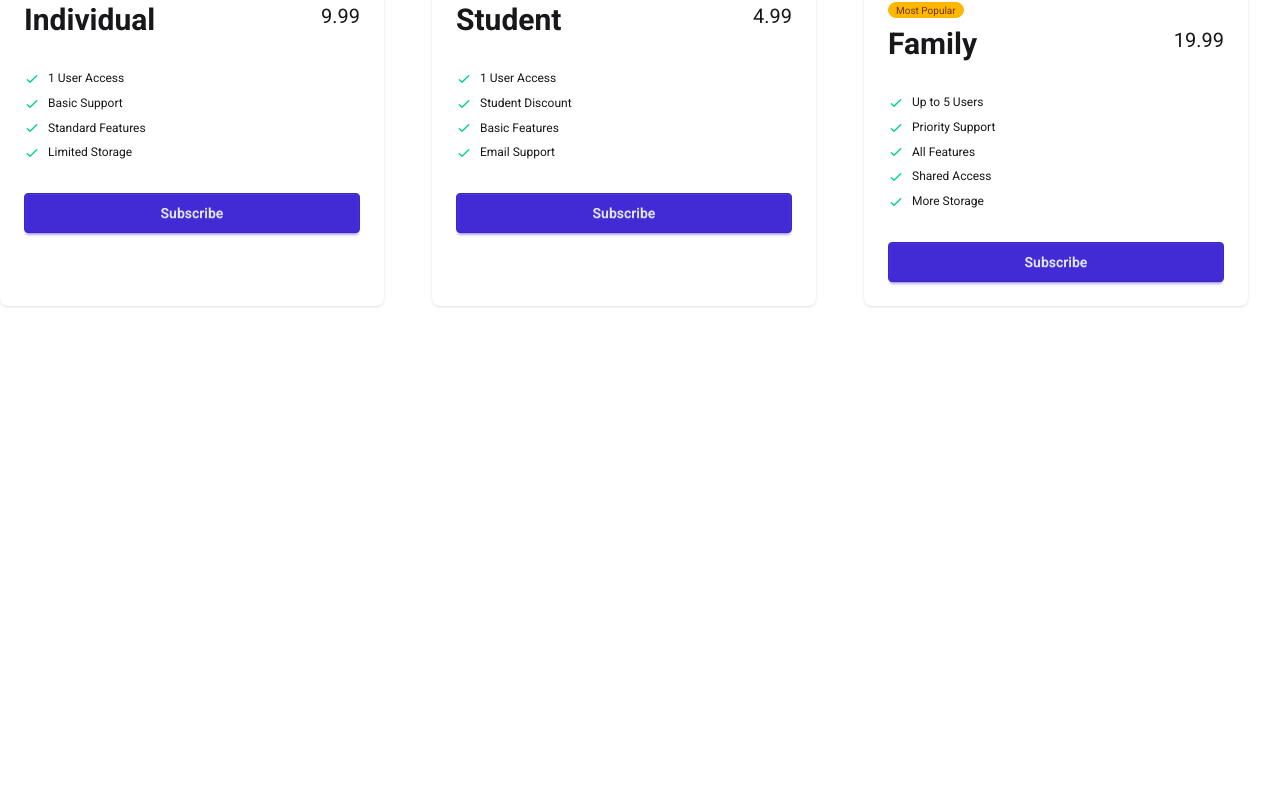
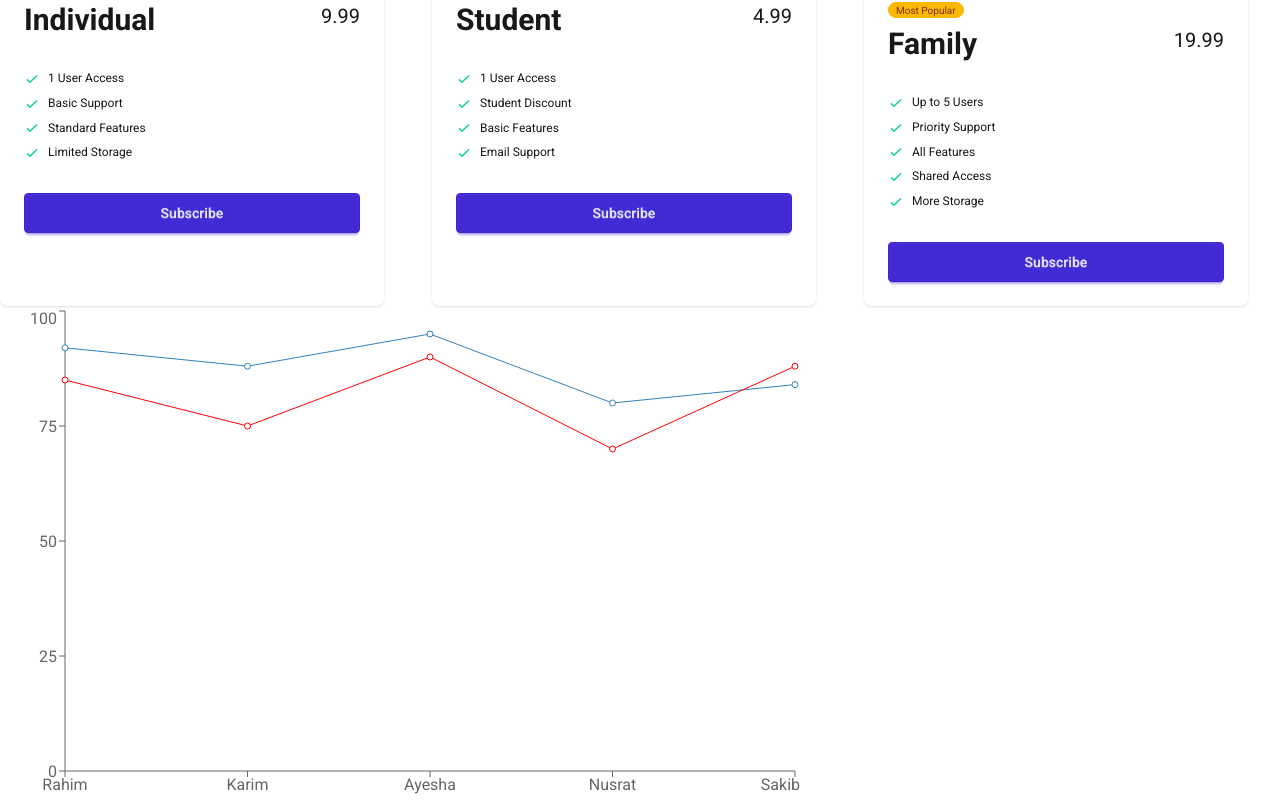
Before and after one commit to sabbir404e/React-Ecosystem, a React (Vite) app: page / in a window 1280 px wide. Shown: the part 262-1068 px from the top of the page. Before the commit the page ends 800 px from the top, so only its background shows below. Built offline with nearby package versions, Linux system fonts and the light colour scheme.

Commit message:
Recharts added

```diff
--- a/package.json
+++ b/package.json
@@ -15,6 +15,7 @@
     "lucide-react": "^1.7.0",
     "react": "^19.2.4",
     "react-dom": "^19.2.4",
+    "recharts": "^3.8.1",
     "tailwindcss": "^4.2.2"
   },
   "devDependencies": {
--- a/src/App.jsx
+++ b/src/App.jsx
@@ -3,6 +3,7 @@ import './App.css';
 import DaisyNav from './components/DaisyNav/DaisyNav';
 import NavBar from './components/NavBar/NavBar';
 import PricingOptions from './components/PricingOptions/PricingOptions';
+import ResultsCharts from './components/ResultsCharts/ResultsCharts';
 
 
 const pricingPromise = fetch('pricingPlans.json').then(res => res.json());
@@ -20,6 +21,8 @@ function App() {
         <main>
            <Suspense fallback={<span className="loading loading-spinner loading-lg"></span>}>
               <PricingOptions pricingPromise={pricingPromise}></PricingOptions>
+
+              <ResultsCharts></ResultsCharts>
            </Suspense>
         </main>
 
--- /dev/null
+++ b/src/components/ResultsCharts/ResultsCharts.jsx
@@ -0,0 +1,55 @@
+import React from 'react';
+import { Line, LineChart, XAxis, YAxis } from 'recharts';
+
+const resultData = [
+  {
+    id: 1,
+    name: "Rahim",
+    physics: 85,
+    chemistry: 78,
+    math: 92
+  },
+  {
+    id: 2,
+    name: "Karim",
+    physics: 75,
+    chemistry: 82,
+    math: 88
+  },
+  {
+    id: 3,
+    name: "Ayesha",
+    physics: 90,
+    chemistry: 85,
+    math: 95
+  },
+  {
+    id: 4,
+    name: "Nusrat",
+    physics: 70,
+    chemistry: 68,
+    math: 80
+  },
+  {
+    id: 5,
+    name: "Sakib",
+    physics: 88,
+    chemistry: 91,
+    math: 84
+  }
+];
+
+const ResultsCharts = () => {
+    return (
+        <div>
+            <LineChart width={800} height={500} data={resultData}>
+                <XAxis dataKey="name"></XAxis>
+                <YAxis></YAxis>
+                <Line dataKey={"math"}></Line>
+                <Line dataKey="physics" stroke='red'></Line>
+            </LineChart>
+        </div>
+    );
+};
+
+export default ResultsCharts;
```
Also changed, not shown: 1 other file (tests, documents, lock files or other folders).
